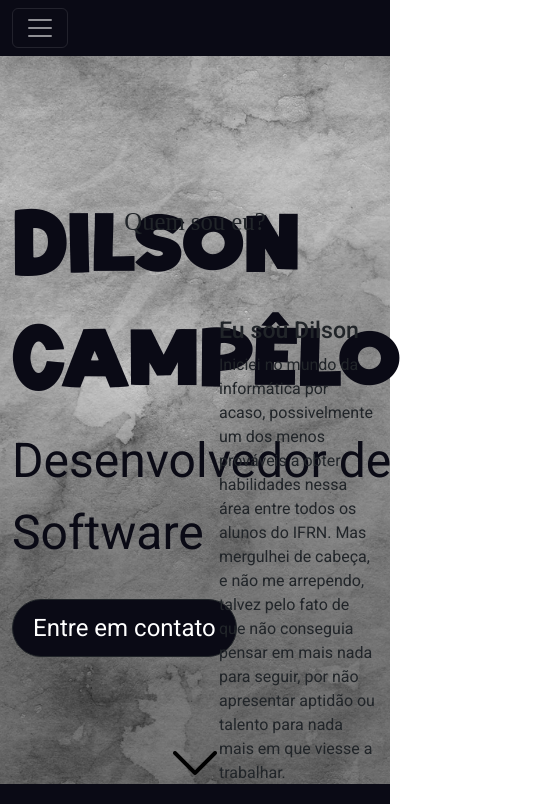
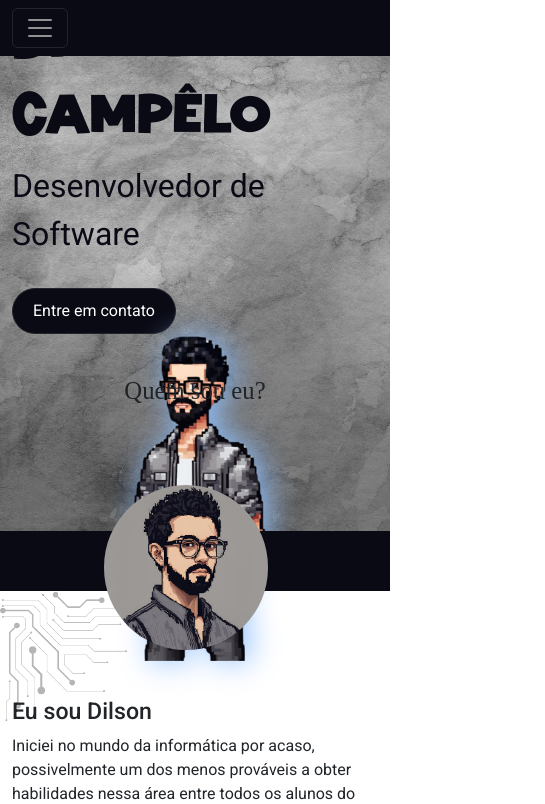
Before and after one commit to dilsoncampelo10/portfolio02, an Angular app: page / in a window 390 px wide. Shown: the top 804 px of the page, 545 px wide, since content can reach past the window. Built offline with nearby package versions, Linux system fonts and the light colour scheme; a web font is replaced by a local one.

Commit message:
responsive site

```diff
--- a/src/app/components/home/about/about.component.scss
+++ b/src/app/components/home/about/about.component.scss
@@ -57,3 +57,18 @@ h2{
         opacity: .1;
     }
 }
+
+@media(max-width:500px){
+    .about_area{
+
+        .container{
+            flex-direction: column;
+           .about_me{
+            width: 100% !important;
+           }
+           .h2{
+            margin-top: 200px;
+           }
+        }
+    }
+}
--- a/src/app/components/home/experience/experience.component.html
+++ b/src/app/components/home/experience/experience.component.html
@@ -2,7 +2,7 @@
     <div class="container d-flex flex-column justify-content-around">
         <h2 class="text-center title_section">Experiência</h2>
         <div class="row align-items-center experiences">
-            <div class="col-4">
+            <div class="col-12 col-sm-4">
                 <h3><i class="fa-solid fa-briefcase"></i> Empresas</h3>
                 <div class="border-start border- pt-2 ps-4 ms-2">
                     <div class="position-relative ex-me mb-4" *ngFor="let experienceJob of experiencesJob">
@@ -20,12 +20,12 @@
 
                 </div>
             </div>
-            <div class="col-4 text-center">
+            <div class="col-12 col-sm-4 text-center rocket_area">
                 <img class="rocket" src="assets/img/rocket.png" alt="foguete" [ngClass]="{ 'fly': isFlying }">
                 <button type="button" class="mt-4 btn_default btn btn-light play_btn" (click)="launchRocket()">O céu não é o limite</button>
             </div>
 
-            <div class="col-4">
+            <div class="col-12 col-sm-4">
                 <h3 class="text-end"><i class="fa-solid fa-school"></i> Instituições</h3>
                 <div class="border-end border-danger pt-2 pe-4 ms-2">
                     <div class="position-relative ex-me mb-4 text-end" *ngFor="let experienceAcademy of experiencesAcademy">
--- a/src/app/components/home/experience/experience.component.scss
+++ b/src/app/components/home/experience/experience.component.scss
@@ -55,3 +55,18 @@
 .rocket.fly {
     animation: launch 2s ease-in-out forwards;
 }
+
+@media(max-width:500px){
+    .experience_area{
+        padding: 20px;
+
+        .container{
+            flex-direction: column;
+
+            .rocket_area{
+                margin-bottom: 50px;
+            }
+        }
+
+    }
+}
--- a/src/app/components/home/header/header.component.html
+++ b/src/app/components/home/header/header.component.html
@@ -3,7 +3,7 @@
         <div>
             <h1>Dilson Campêlo</h1>
             <p>Desenvolvedor de Software</p>
-            <a href="" class="btn btn-dark btn_default">Entre em contato</a>
+            <a href="#contact_area" class="btn btn-dark btn_default">Entre em contato</a>
         </div>
         <div class="text-end box_person">
             <img class="img-fluid person" src="assets/img/me.png" alt="">
--- a/src/app/components/home/header/header.component.scss
+++ b/src/app/components/home/header/header.component.scss
@@ -78,3 +78,30 @@ a{
         filter: drop-shadow(5px 0 5px var(--primary-color));
     }
 }
+@media(max-width:500px){
+    .header_area{
+        height: 70vh;
+
+        .container{
+            flex-direction: column;
+            justify-content: end;
+            h1{
+                font-size: 4rem;
+            }
+            p{
+                font-size: 2rem;
+            }
+            a{
+                font-size: 1rem;
+            }
+            .box_person{
+                text-align: center !important;
+                .person{
+                    width:  40%;
+                }
+            }
+
+
+        }
+    }
+}
--- a/src/app/components/home/project/project.component.scss
+++ b/src/app/components/home/project/project.component.scss
@@ -0,0 +1,15 @@
+.project_area{
+    padding: 40px;
+
+}
+
+@media(max-width:500px){
+    .project_area{
+        padding: 20px;
+
+        .col{
+            margin-bottom: 20px;
+        }
+
+    }
+}
--- a/src/app/components/home/service/service.component.scss
+++ b/src/app/components/home/service/service.component.scss
@@ -0,0 +1,6 @@
+@media(max-width:500px){
+    .service_area{
+        padding: 20px;
+
+    }
+}
--- a/src/app/components/home/skill/skill.component.scss
+++ b/src/app/components/home/skill/skill.component.scss
@@ -55,3 +55,13 @@
     }
 
 }
+
+@media(max-width:500px){
+    .skill_area{
+        padding: 20px;
+        .container{
+            flex-direction: column;
+
+        }
+    }
+}
--- a/src/app/components/utils/card3d/card3d.component.html
+++ b/src/app/components/utils/card3d/card3d.component.html
@@ -2,7 +2,7 @@
   <div class="card3d_area">
     <a href="{{project.link}}" target="_blank">
       <div class="scene">
-          <canvas #rendererCanvas></canvas>
+          <canvas #rendererCanvas id="canvas"></canvas>
         </div>
     </a>
     <h3>{{project.title}}</h3>
--- a/src/app/components/utils/card3d/card3d.component.scss
+++ b/src/app/components/utils/card3d/card3d.component.scss
@@ -21,3 +21,9 @@
     height: 100%;
     display: block;
   }
+
+  @media(max-width:500px){
+    .scene, #canvas{
+        width: 100% !important;
+    }
+}
--- a/src/app/data/projects.ts
+++ b/src/app/data/projects.ts
@@ -4,7 +4,7 @@ export const projects: IProject[] = [
     {
         id: 1,
         title: 'Portfolio Creator',
-        description:'Responsável pelo desenvolvimento de ferramentas internas, manutenção e revisão de código dos produtos da Edtech',
+        description:'Um criador arrasta e solta para criar modelos de portfólios, feito utilizando Laravel e a lib GrapeJS',
         image: 'assets/img/projects/portCreator.png',
         link: 'https://slategray-caterpillar-218989.hostingersite.com'
 
@@ -12,7 +12,7 @@ export const projects: IProject[] = [
     {
         id: 2,
         title: 'Little Star Educa',
-        description:'Responsável pelo desenvolvimento de ferramentas internas, manutenção e revisão de código dos produtos da Edtech',
+        description:'Loja virtual da Little Star Educa com integração ao pagseguro ',
         image: 'assets/img/projects/littleStar.png',
         link: 'https://littlestareduca.com.br/'
 
@@ -20,7 +20,7 @@ export const projects: IProject[] = [
     {
         id: 3,
         title: 'Ane Estudantes',
-        description:'Responsável pelo desenvolvimento de ferramentas internas, manutenção e revisão de código dos produtos da Edtech',
+        description:'Desenvolvimento de sistema para emissão de carteirinhas de estudantes junto ao site de validação',
         image: 'assets/img/projects/ane.png',
         link: 'https://www.aneestudantes.com.br/'
 
--- a/src/index.html
+++ b/src/index.html
@@ -2,7 +2,7 @@
 <html lang="en">
 <head>
   <meta charset="utf-8">
-  <title>DomnisStoreFront</title>
+  <title>Portfólio Dilson</title>
   <base href="/">
   <meta name="viewport" content="width=device-width, initial-scale=1">
   <link rel="icon" type="image/x-icon" href="favicon.ico">
```
